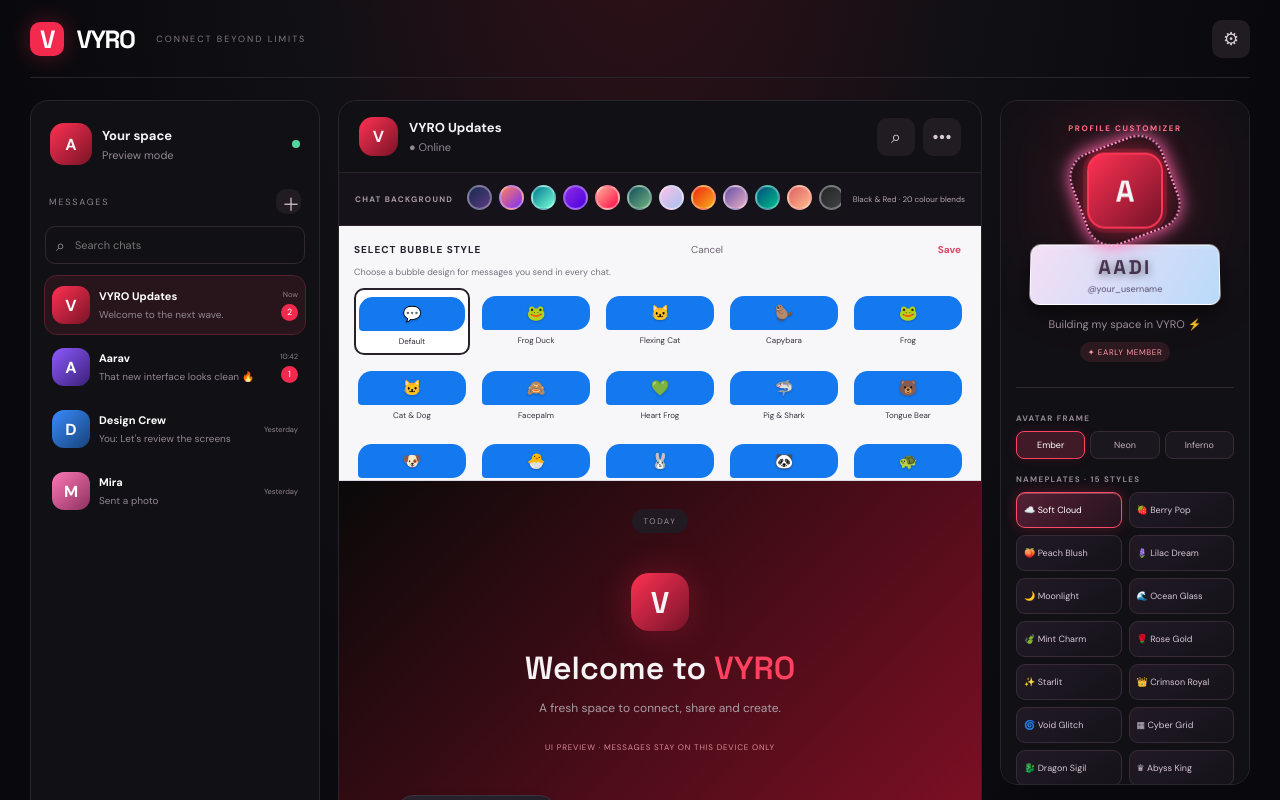
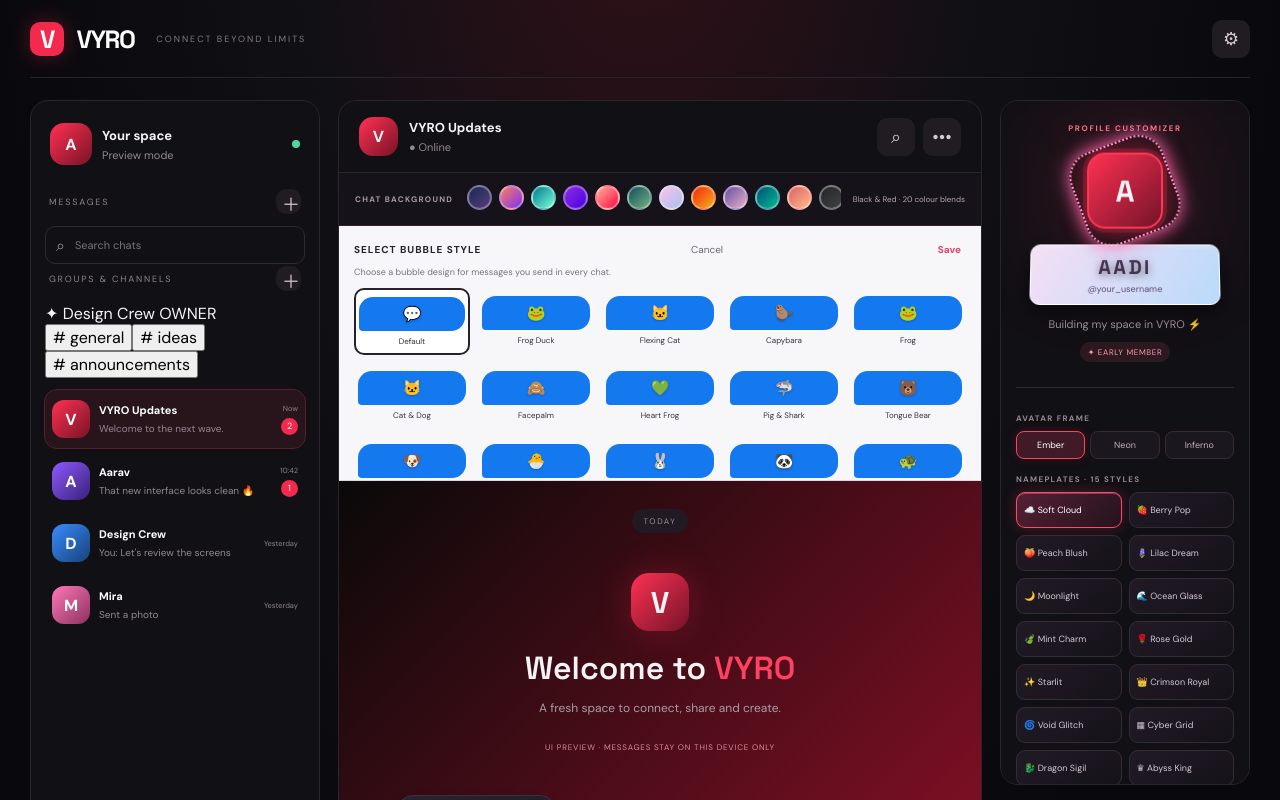
Before and after one commit to Aaditya-555/VYRO, a React (Vite) app: page / in a window 1280 px wide. Shown: the top 800 px of the page. Built offline with nearby package versions, Linux system fonts and the light colour scheme.

Commit message:
Add group channel navigation preview

```diff
--- a/src/App.jsx
+++ b/src/App.jsx
@@ -107,6 +107,13 @@ export default function App() {
           </div>
           <div className="section-label">MESSAGES <button className="tiny-button" aria-label="New chat">＋</button></div>
           <label className="search"><span>⌕</span><input placeholder="Search chats" /></label>
+          <div className="section-label group-label">GROUPS & CHANNELS <button className="tiny-button" aria-label="Create group" onClick={() => window.alert("Group UI preview. Sign in and use the /api/groups endpoint when backend is deployed.")}>＋</button></div>
+          <div className="group-preview-list">
+            <div className="group-preview-title">✦ Design Crew <span>OWNER</span></div>
+            <button className="channel-preview active" type="button" onClick={() => setActiveChat({name:"Design Crew · general",message:"Group channel",time:"Now",unread:0,avatar:"D",color:"blue",online:true})}># general</button>
+            <button className="channel-preview" type="button" onClick={() => setActiveChat({name:"Design Crew · ideas",message:"Group channel",time:"Now",unread:0,avatar:"D",color:"blue",online:true})}># ideas</button>
+            <button className="channel-preview" type="button" onClick={() => setActiveChat({name:"Design Crew · announcements",message:"Group channel",time:"Now",unread:0,avatar:"D",color:"blue",online:true})}># announcements</button>
+          </div>
           <div className="chat-list">
             {chats.map((chat) => (
               <button key={chat.name} className={activeChat.name === chat.name ? "chat-item selected" : "chat-item"} onClick={() => setActiveChat(chat)}>
```
